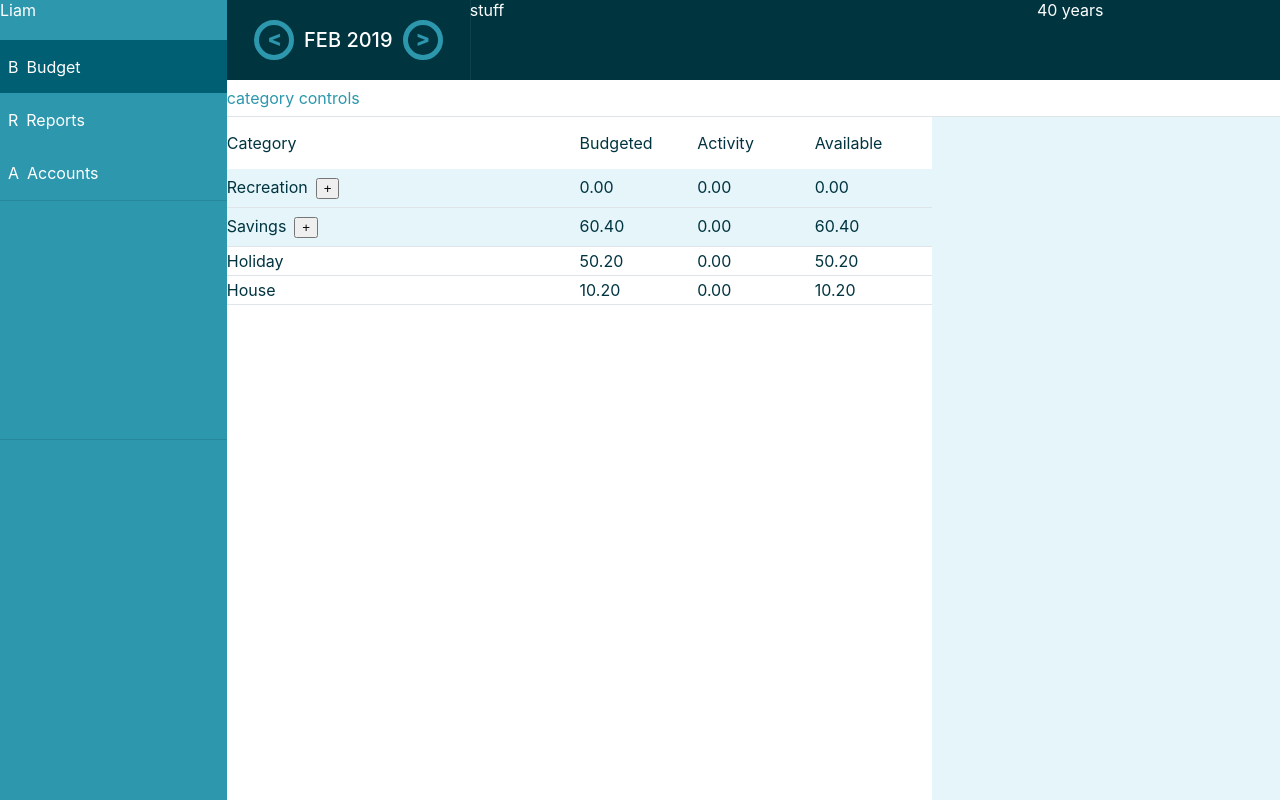
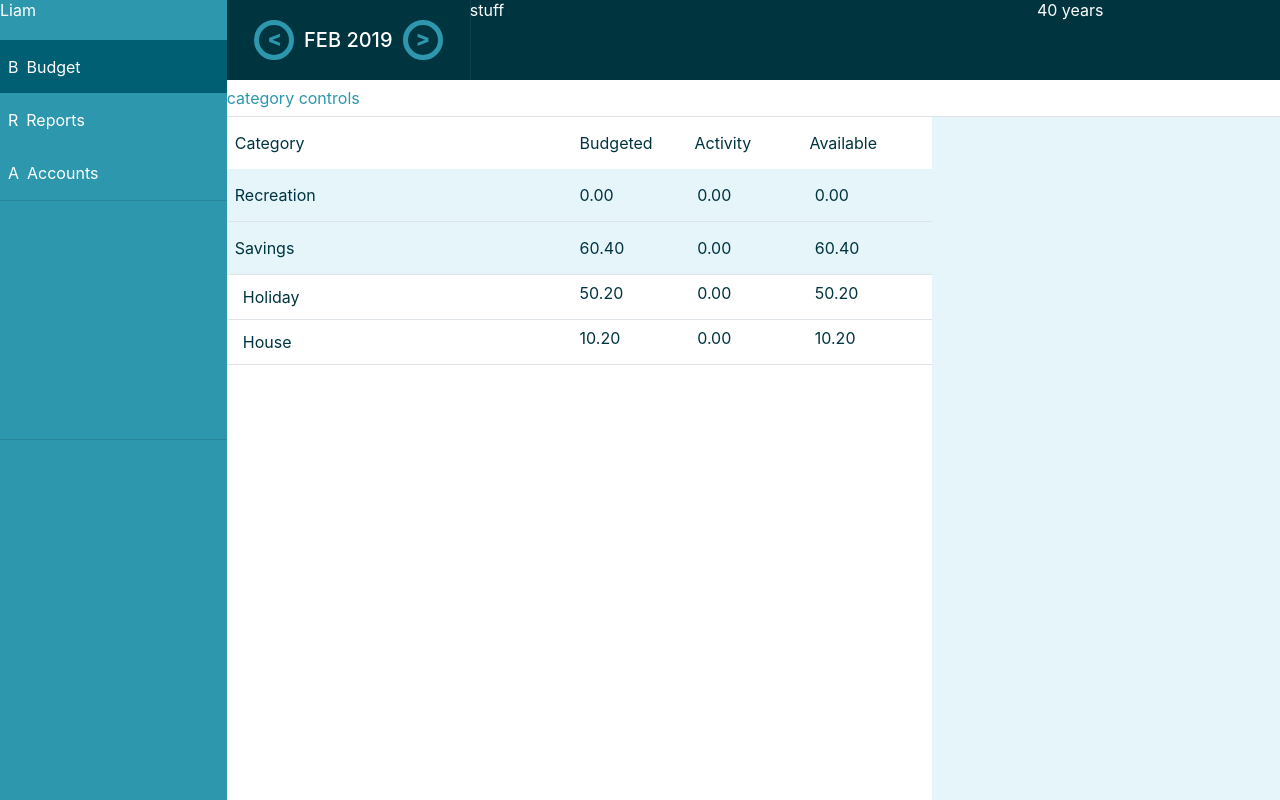
Before and after one commit to liamgbs/not-ynab, a React (Create React App) app: page / in a window 1280 px wide. Built offline with nearby package versions, Linux system fonts and the light colour scheme.

Commit message:
Made button, add category button only appears on mouseover

```diff
--- a/src/components/BudgetCategoryGroupRow/budget-category-group-row.scss
+++ b/src/components/BudgetCategoryGroupRow/budget-category-group-row.scss
@@ -3,11 +3,13 @@
 .budget-category-group-row {
 	display: grid;
 	grid-template-columns: 3fr 1fr 1fr 1fr;
-	padding: 0.5em 0;
+	padding: 1em 0;
 	background: $tertiary-colour;
 	border-bottom: solid 1px $border-colour-dark;
 	.budget-category-group-row-name {
 		display: inline-flex;
+		align-items: flex-start;
+		padding-left: 0.5em;
 		.add-button {
 			padding-left: .5em;
 		}
--- a/src/components/BudgetCategoryGroupRow/index.tsx
+++ b/src/components/BudgetCategoryGroupRow/index.tsx
@@ -2,6 +2,7 @@ import './budget-category-group-row.scss';
 import React, { PureComponent } from 'react';
 import { CategoryGroup } from '../../types/categories';
 import TriggeredPopover from '../TriggeredPopover';
+import Button from '../Button';
 
 interface Props {
 	categoryGroup: CategoryGroup,
@@ -16,6 +17,7 @@ interface Actions {
 
 export default class BudgetCategoryGroupRow extends PureComponent<Props & Actions> {
 	state={
+		showAddButton: false,
 		newCategoryName: ""
 	}
 	onNewNameChange(event: any) {
@@ -29,16 +31,23 @@ export default class BudgetCategoryGroupRow extends PureComponent<Props & Action
 			this.state.newCategoryName
 		)
 	}
+	onMouseEnter() {
+		this.setState({showAddButton: true})
+	}
+	onMouseLeave() {
+		this.setState({showAddButton: false})
+	}
 	render() {
 		return (
-			<div className="budget-category-group-row">
+			<div className="budget-category-group-row" onMouseEnter={this.onMouseEnter.bind(this)} onMouseLeave={this.onMouseLeave.bind(this)}>
 				<div className="budget-category-group-row-name">
 					<span>{this.props.categoryGroup.groupName}</span>
-					<span className="add-button">
-						<TriggeredPopover okAction={this.onAddCategoryClick.bind(this)} trigger={<span>+</span>}>
-							<input onChange={this.onNewNameChange.bind(this)} />
-						</TriggeredPopover>
-					</span>
+					{this.state.showAddButton ?
+						<span className="add-button">
+							<TriggeredPopover okAction={this.onAddCategoryClick.bind(this)} trigger={<Button round small>+</Button>}>
+								<input placeholder="Add category..." onChange={this.onNewNameChange.bind(this)} />
+							</TriggeredPopover>
+						</span> : null}
 				</div>
 				<div>{this.props.totalBudgeted.toFixed(2)}</div>
 				<div>{this.props.totalActivity.toFixed(2)}</div>
--- a/src/components/BudgetCategoryRow/budget-category-row.scss
+++ b/src/components/BudgetCategoryRow/budget-category-row.scss
@@ -3,6 +3,10 @@
 .budget-category-row {
 	display: grid;
 	grid-template-columns: 3fr 1fr 1fr 1fr;
-	padding: 0.25em 0;
+	padding: 0.5em 0;
 	border-bottom: solid 1px $border-colour-dark;
+	.budget-category-row-name {
+		vertical-align: middle;
+		padding: 0.25em 1em;
+	}
 }
--- a/src/components/BudgetCategoryRow/index.tsx
+++ b/src/components/BudgetCategoryRow/index.tsx
@@ -15,7 +15,9 @@ export default class BudgetCategoryRow extends PureComponent<Props> {
 	render() {
 		return (
 			<div className="budget-category-row">
-				<div>{this.props.category.categoryName}</div>
+				<div className="budget-category-row-name">
+					{this.props.category.categoryName}
+				</div>
 				<div>{this.props.category.budgeted.toFixed(2)}</div>
 				<div>{this.props.category.activity.toFixed(2)}</div>
 				<div>{this.props.category.balance.toFixed(2)}</div>
--- /dev/null
+++ b/src/components/Button/button.scss
@@ -0,0 +1,21 @@
+@import '../../styles/constants.scss';
+
+.button {
+	background: inherit;
+	cursor: pointer;
+	padding: 5px 10px;
+	border-radius: 10%;
+	border-color: $border-colour-dark;
+	&.filled {
+		background: $primary-colour;
+		color: #fff;
+		border-color: $primary-colour;
+	}
+	&.small {
+		padding: 0px 4px;
+		border-radius: 20%;
+	}
+	&.round {
+		border-radius: 50%;
+	}
+}
--- /dev/null
+++ b/src/components/Button/index.tsx
@@ -0,0 +1,29 @@
+import './button.scss';
+import React, { PureComponent } from 'react';
+
+interface Props {
+	small?: boolean,
+	filled?: boolean,
+	round?: boolean,
+}
+
+interface Actions {
+	onClick?: () => void
+}
+
+export default class Button extends PureComponent<Props & Actions> {
+	render() {
+		const className =
+		`button
+		${this.props.filled ? "filled" : ""}
+		${this.props.small ? "small" : ""}
+		${this.props.round ? "round" : ""}
+		`;
+
+		return (
+			<button className={className} onClick={this.props.onClick}>
+				{this.props.children}
+			</button>
+		)
+	}
+}
--- a/src/components/TriggeredPopover/index.tsx
+++ b/src/components/TriggeredPopover/index.tsx
@@ -1,6 +1,7 @@
 import './triggered-popover.scss';
 import React, { PureComponent, Fragment, ReactElement } from 'react';
 import Popover from '@material-ui/core/Popover';
+import Button from '../Button';
 
 
 interface Props {
@@ -30,9 +31,9 @@ export default class TriggeredPopover extends PureComponent<Props & Actions> {
 	render() {
 		return (
 			<Fragment>
-				<button onClick={this.handleClick.bind(this)}>
+				<span onClick={this.handleClick.bind(this)}>
 					{this.props.trigger}
-				</button>
+				</span>
 				{this.state.active ?
 					<Popover
 						open={true}
@@ -47,8 +48,8 @@ export default class TriggeredPopover extends PureComponent<Props & Actions> {
 								{this.props.children}
 							</div>
 							<div className="popup-buttons">
-								<button onClick={this.onClose.bind(this)}>Cancel</button>
-								<button onClick={this.props.okAction}>Ok</button>
+								<Button onClick={this.onClose.bind(this)}>Cancel</Button>
+								<Button filled onClick={this.props.okAction}>Ok</Button>
 							</div>
 
 
--- a/src/styles/global.scss
+++ b/src/styles/global.scss
@@ -9,4 +9,5 @@ body {
 
 button {
 	outline: none;
+	border-style: solid;
 }
--- a/src/views/Budget/BudgetContent/BudgetCategories/budget-categories.scss
+++ b/src/views/Budget/BudgetContent/BudgetCategories/budget-categories.scss
@@ -10,6 +10,6 @@
 	.budget-categories-header {
 		display: grid;
 		grid-template-columns: 3fr 1fr 1fr 1fr;
-		padding: 1em 0;
+		padding: 1em 0.5em;
 	}
 }
```
